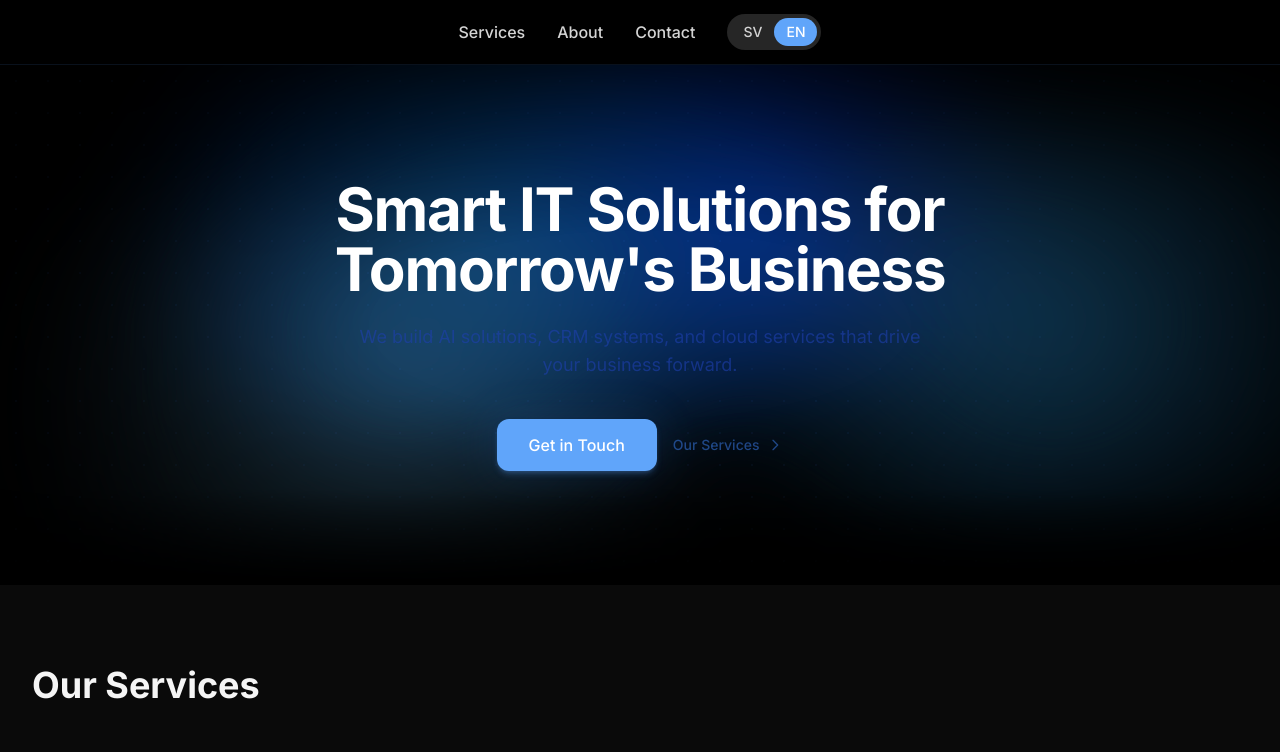
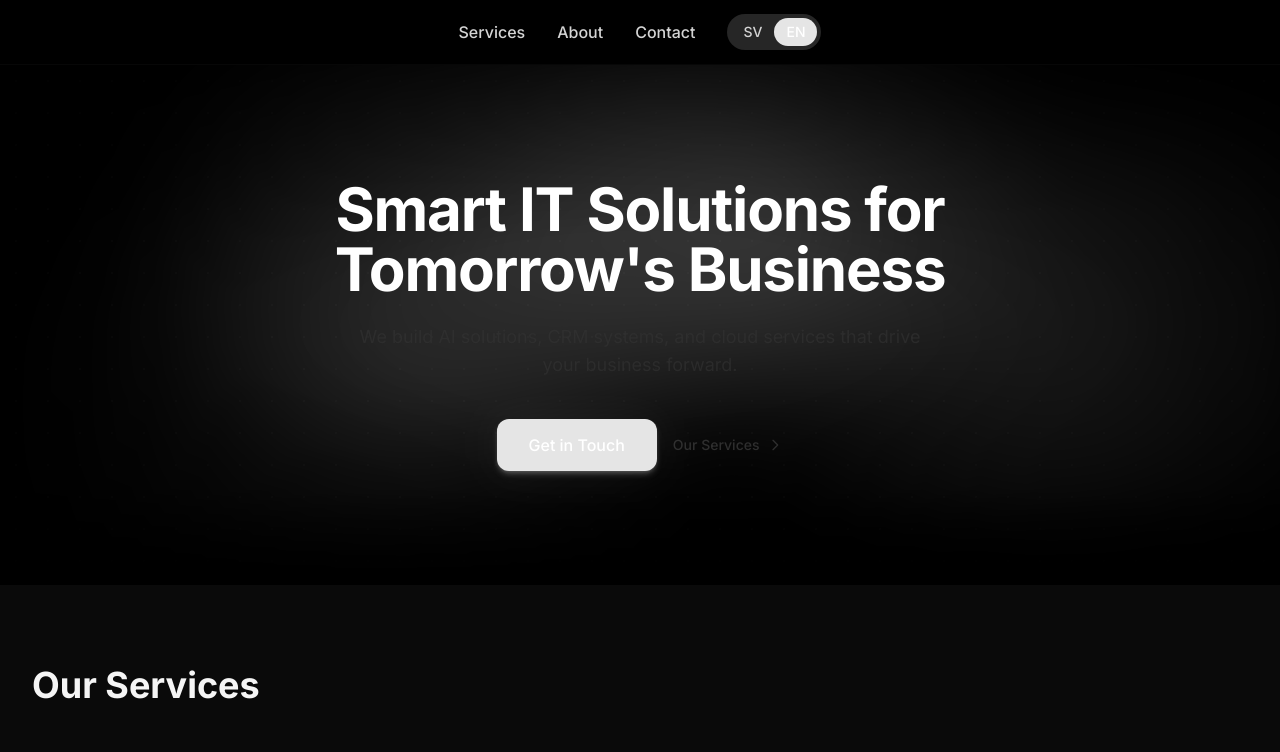
Before and after one commit to netic123/snapping-turtle-web, a Next.js app: page /en in a window 1280 px wide. Shown: the top 752 px of the page. Built offline with nearby package versions, Linux system fonts and the light colour scheme.

Commit message:
Pure black and white theme - no color accents
Remove all blue. Grayscale only - black bg, white text,
gray accents. White favicon and logo. Canvas animations
in white/gray. GitHub dark mode style.

```diff
--- a/src/app/global.css
+++ b/src/app/global.css
@@ -23,7 +23,7 @@
     position: absolute;
     inset: -4px;
     border-radius: inherit;
-    background: rgba(59, 130, 246, 0.2);
+    background: rgba(255, 255, 255, 0.08);
     z-index: -1;
     filter: blur(20px);
     opacity: 0.5;
@@ -41,7 +41,7 @@
   inset: -30%;
   width: 160%;
   height: 160%;
-  filter: blur(50px) saturate(1.8);
+  filter: blur(50px) saturate(0);
 }
 
 .hero-blob {
@@ -55,7 +55,7 @@
   height: 55%;
   top: 5%;
   left: 20%;
-  background: radial-gradient(circle at 50% 50%, rgba(59, 130, 246, 0.4) 0%, rgba(37, 99, 235, 0.15) 50%, transparent 70%);
+  background: radial-gradient(circle at 50% 50%, rgba(255, 255, 255, 0.15) 0%, rgba(255, 255, 255, 0.05) 50%, transparent 70%);
   animation: blob-float-1 12s ease-in-out infinite;
 }
 
@@ -64,7 +64,7 @@
   height: 50%;
   top: 25%;
   left: 50%;
-  background: radial-gradient(circle at 50% 50%, rgba(96, 165, 250, 0.35) 0%, rgba(96, 165, 250, 0.1) 50%, transparent 70%);
+  background: radial-gradient(circle at 50% 50%, rgba(255, 255, 255, 0.12) 0%, rgba(255, 255, 255, 0.04) 50%, transparent 70%);
   animation: blob-float-2 15s ease-in-out infinite;
 }
 
@@ -73,7 +73,7 @@
   height: 45%;
   top: 45%;
   left: 10%;
-  background: radial-gradient(circle at 50% 50%, rgba(147, 197, 253, 0.25) 0%, rgba(147, 197, 253, 0.06) 50%, transparent 70%);
+  background: radial-gradient(circle at 50% 50%, rgba(255, 255, 255, 0.08) 0%, rgba(255, 255, 255, 0.02) 50%, transparent 70%);
   animation: blob-float-3 18s ease-in-out infinite;
 }
 
@@ -82,7 +82,7 @@
   height: 40%;
   top: 10%;
   left: 40%;
-  background: radial-gradient(circle at 50% 50%, rgba(30, 64, 175, 0.45) 0%, rgba(30, 64, 175, 0.12) 50%, transparent 70%);
+  background: radial-gradient(circle at 50% 50%, rgba(255, 255, 255, 0.18) 0%, rgba(255, 255, 255, 0.06) 50%, transparent 70%);
   animation: blob-float-4 20s ease-in-out infinite;
 }
 
--- a/src/components/sections/About.tsx
+++ b/src/components/sections/About.tsx
@@ -47,7 +47,7 @@ export default function About() {
               <g className="turtle-head">
                 <circle cx="40" cy="100" r="16" opacity="0.8" />
                 <circle cx="33" cy="97" r="3" fill="white" />
-                <circle cx="32" cy="97" r="1.5" fill="#1c1917" />
+                <circle cx="32" cy="97" r="1.5" fill="#000000" />
               </g>
               {/* Shell shadow */}
               <ellipse cx="100" cy="110" rx="60" ry="45" opacity="0.2" />
--- a/src/components/sections/Hero.tsx
+++ b/src/components/sections/Hero.tsx
@@ -325,8 +325,8 @@ function HeroCanvas() {
         mouseHoverTime = 0;
       }
 
-      function sigHue(gen: number): number {
-        return 220 + Math.min(gen, 6) * 5;
+      function sigHue(_gen: number): number {
+        return 0;
       }
 
       // Build live signal count per connection for the 2-per-line cap
@@ -452,7 +452,7 @@ function HeroCanvas() {
         ctx.beginPath();
         ctx.moveTo(from.x, from.y);
         ctx.lineTo(to.x, to.y);
-        ctx.strokeStyle = `hsla(${220 + glowFrac * 10}, ${30 + glowFrac * 20}%, ${baseLightness}%, ${baseAlpha})`;
+        ctx.strokeStyle = `hsla(0, 0%, ${baseLightness}%, ${baseAlpha})`;
         ctx.lineWidth = 1 + glowFrac * 0.8;
         ctx.stroke();
 
@@ -464,13 +464,13 @@ function HeroCanvas() {
           const p = Math.max(0.15, Math.min(0.85, active.maxProgress));
 
           const gr = ctx.createLinearGradient(from.x, from.y, to.x, to.y);
-          gr.addColorStop(0, `hsla(${hue}, 45%, 50%, 0.03)`);
-          gr.addColorStop(p - 0.12, `hsla(${hue}, 45%, 50%, 0.05)`);
-          gr.addColorStop(p - 0.04, `hsla(${hue}, 60%, 60%, 0.25)`);
-          gr.addColorStop(p, `hsla(${hue}, 70%, 65%, 0.4)`);
-          gr.addColorStop(p + 0.02, `hsla(${hue}, 55%, 55%, 0.08)`);
-          gr.addColorStop(p + 0.12, `hsla(${hue}, 45%, 50%, 0)`);
-          if (p + 0.12 < 1) gr.addColorStop(1, `hsla(${hue}, 45%, 50%, 0)`);
+          gr.addColorStop(0, `hsla(0, 0%, 50%, 0.03)`);
+          gr.addColorStop(p - 0.12, `hsla(0, 0%, 50%, 0.05)`);
+          gr.addColorStop(p - 0.04, `hsla(0, 0%, 60%, 0.25)`);
+          gr.addColorStop(p, `hsla(0, 0%, 65%, 0.4)`);
+          gr.addColorStop(p + 0.02, `hsla(0, 0%, 55%, 0.08)`);
+          gr.addColorStop(p + 0.12, `hsla(0, 0%, 50%, 0)`);
+          if (p + 0.12 < 1) gr.addColorStop(1, `hsla(0, 0%, 50%, 0)`);
 
           ctx.beginPath();
           ctx.moveTo(from.x, from.y);
@@ -494,7 +494,7 @@ function HeroCanvas() {
         const alpha = (1 - frac) * 0.35;
         ctx.beginPath();
         ctx.arc(rp.x, rp.y, radius, 0, TAU);
-        ctx.strokeStyle = `hsla(${rp.hue}, 60%, 60%, ${alpha})`;
+        ctx.strokeStyle = `hsla(0, 0%, 60%, ${alpha})`;
         ctx.lineWidth = 1.5 * (1 - frac * 0.6);
         ctx.stroke();
       }
@@ -513,7 +513,7 @@ function HeroCanvas() {
         const brightBoost = genFrac * 0.15;
         const pulseRate = 3 + genFrac * 8;
         const corePulse = Math.sin(t * pulseRate + sig.progress * 10) * 0.5 + 0.5;
-        const sat = 65 + genFrac * 20;
+        const sat = 0;
 
         // Progress along the line (0→1 for forward, 1→0 for reverse)
         const p = Math.max(0, Math.min(1, sig.progress));
@@ -529,9 +529,9 @@ function HeroCanvas() {
         // Outer bloom — scales with generation
         const bloomR = 20 * sizeScale;
         const gr2 = ctx.createRadialGradient(px, py, 0, px, py, bloomR);
-        gr2.addColorStop(0, `hsla(${hue}, ${sat}%, 65%, ${(0.3 + brightBoost) * intensity})`);
-        gr2.addColorStop(0.4, `hsla(${hue}, ${sat - 10}%, 55%, ${(0.08 + brightBoost * 0.3) * intensity})`);
-        gr2.addColorStop(1, `hsla(${hue}, ${sat - 20}%, 45%, 0)`);
+        gr2.addColorStop(0, `hsla(0, 0%, 65%, ${(0.3 + brightBoost) * intensity})`);
+        gr2.addColorStop(0.4, `hsla(0, 0%, 55%, ${(0.08 + brightBoost * 0.3) * intensity})`);
+        gr2.addColorStop(1, `hsla(0, 0%, 45%, 0)`);
         ctx.beginPath();
         ctx.arc(px, py, bloomR, 0, TAU);
         ctx.fillStyle = gr2;
@@ -540,9 +540,9 @@ function HeroCanvas() {
         // Inner glow — scales with generation
         const innerR = 6 * sizeScale;
         const gr = ctx.createRadialGradient(px, py, 0, px, py, innerR);
-        gr.addColorStop(0, `hsla(${hue}, ${sat + 20}%, 85%, ${(0.8 + brightBoost) * intensity})`);
-        gr.addColorStop(0.5, `hsla(${hue}, ${sat}%, 60%, ${(0.2 + brightBoost * 0.5) * intensity})`);
-        gr.addColorStop(1, `hsla(${hue}, ${sat - 15}%, 50%, 0)`);
+        gr.addColorStop(0, `hsla(0, 0%, 85%, ${(0.8 + brightBoost) * intensity})`);
+        gr.addColorStop(0.5, `hsla(0, 0%, 60%, ${(0.2 + brightBoost * 0.5) * intensity})`);
+        gr.addColorStop(1, `hsla(0, 0%, 50%, 0)`);
         ctx.beginPath();
         ctx.arc(px, py, innerR, 0, TAU);
         ctx.fillStyle = gr;
@@ -550,7 +550,7 @@ function HeroCanvas() {
 
         // Core — pulses faster for later generations
         const coreR = (1.8 + corePulse * 0.8) * sizeScale;
-        const coreSat = 90 - genFrac * 30;
+        const coreSat = 0;
         const coreLight = 93 + genFrac * 5;
         ctx.beginPath();
         ctx.arc(px, py, coreR, 0, TAU);
@@ -566,9 +566,9 @@ function HeroCanvas() {
         const ty = from.y + (to.y - from.y) * ts;
 
         const trailGr = ctx.createLinearGradient(tx, ty, px, py);
-        trailGr.addColorStop(0, `hsla(${hue}, 45%, 50%, 0)`);
-        trailGr.addColorStop(0.5, `hsla(${hue}, 55%, 55%, ${0.08 * intensity})`);
-        trailGr.addColorStop(1, `hsla(${hue}, 60%, 60%, ${(0.25 + brightBoost) * intensity})`);
+        trailGr.addColorStop(0, `hsla(0, 0%, 50%, 0)`);
+        trailGr.addColorStop(0.5, `hsla(0, 0%, 55%, ${0.08 * intensity})`);
+        trailGr.addColorStop(1, `hsla(0, 0%, 60%, ${(0.25 + brightBoost) * intensity})`);
         ctx.beginPath();
         ctx.moveTo(tx, ty);
         ctx.lineTo(px, py);
@@ -589,9 +589,9 @@ function HeroCanvas() {
         if (a > 0.05) {
           const glowR = node.radius * (4 + a * 5);
           const gr = ctx.createRadialGradient(node.x, node.y, 0, node.x, node.y, glowR);
-          gr.addColorStop(0, `hsla(220, 65%, 65%, ${a * 0.4})`);
-          gr.addColorStop(0.4, `hsla(220, 55%, 55%, ${a * 0.12})`);
-          gr.addColorStop(1, "hsla(220, 45%, 45%, 0)");
+          gr.addColorStop(0, `hsla(0, 0%, 65%, ${a * 0.4})`);
+          gr.addColorStop(0.4, `hsla(0, 0%, 55%, ${a * 0.12})`);
+          gr.addColorStop(1, "hsla(0, 0%, 45%, 0)");
           ctx.beginPath();
           ctx.arc(node.x, node.y, glowR, 0, TAU);
           ctx.fillStyle = gr;
@@ -602,8 +602,8 @@ function HeroCanvas() {
         if (pulse > 0.6) {
           const pulseR = node.radius * 2.5;
           const pgr = ctx.createRadialGradient(node.x, node.y, 0, node.x, node.y, pulseR);
-          pgr.addColorStop(0, `hsla(220, 50%, 55%, ${(pulse - 0.6) * 0.06})`);
-          pgr.addColorStop(1, "hsla(220, 40%, 45%, 0)");
+          pgr.addColorStop(0, `hsla(0, 0%, 55%, ${(pulse - 0.6) * 0.06})`);
+          pgr.addColorStop(1, "hsla(0, 0%, 45%, 0)");
           ctx.beginPath();
           ctx.arc(node.x, node.y, pulseR, 0, TAU);
           ctx.fillStyle = pgr;
@@ -617,8 +617,8 @@ function HeroCanvas() {
           node.x - node.radius * 0.3, node.y - node.radius * 0.3, 0,
           node.x, node.y, node.radius
         );
-        bodyGr.addColorStop(0, `hsla(220, 60%, ${lightness + 12}%, ${bodyAlpha})`);
-        bodyGr.addColorStop(1, `hsla(220, 50%, ${lightness}%, ${bodyAlpha * 0.7})`);
+        bodyGr.addColorStop(0, `hsla(0, 0%, ${lightness + 12}%, ${bodyAlpha})`);
+        bodyGr.addColorStop(1, `hsla(0, 0%, ${lightness}%, ${bodyAlpha * 0.7})`);
         ctx.beginPath();
         ctx.arc(node.x, node.y, node.radius, 0, TAU);
         ctx.fillStyle = bodyGr;
@@ -627,7 +627,7 @@ function HeroCanvas() {
         // Ring
         ctx.beginPath();
         ctx.arc(node.x, node.y, node.radius + 0.8, 0, TAU);
-        ctx.strokeStyle = `hsla(220, 45%, 55%, ${(0.15 + a * 0.3) * nFade})`;
+        ctx.strokeStyle = `hsla(0, 0%, 55%, ${(0.15 + a * 0.3) * nFade})`;
         ctx.lineWidth = 0.6;
         ctx.stroke();
 
@@ -635,7 +635,7 @@ function HeroCanvas() {
         if (a > 0.3) {
           ctx.beginPath();
           ctx.arc(node.x, node.y, node.radius * 0.35, 0, TAU);
-          ctx.fillStyle = `hsla(220, 85%, 92%, ${a * 0.9})`;
+          ctx.fillStyle = `hsla(0, 0%, 95%, ${a * 0.9})`;
           ctx.fill();
         }
       }
@@ -643,9 +643,9 @@ function HeroCanvas() {
       // Mouse glow — larger, warmer
       if (mx > 0 && my > 0) {
         const mgr = ctx.createRadialGradient(mx, my, 0, mx, my, 130);
-        mgr.addColorStop(0, "hsla(220, 55%, 58%, 0.08)");
-        mgr.addColorStop(0.4, "hsla(220, 50%, 55%, 0.04)");
-        mgr.addColorStop(1, "hsla(220, 40%, 40%, 0)");
+        mgr.addColorStop(0, "hsla(0, 0%, 58%, 0.08)");
+        mgr.addColorStop(0.4, "hsla(0, 0%, 55%, 0.04)");
+        mgr.addColorStop(1, "hsla(0, 0%, 40%, 0)");
         ctx.beginPath();
         ctx.arc(mx, my, 130, 0, TAU);
         ctx.fillStyle = mgr;
@@ -714,7 +714,7 @@ export default function Hero() {
       <div
         className="absolute inset-0 pointer-events-none opacity-[0.07]"
         style={{
-          backgroundImage: "radial-gradient(circle, rgba(59, 130, 246, 0.8) 1px, transparent 1px)",
+          backgroundImage: "radial-gradient(circle, rgba(255, 255, 255, 0.3) 1px, transparent 1px)",
           backgroundSize: "32px 32px",
         }}
       />
--- a/tailwind.config.ts
+++ b/tailwind.config.ts
@@ -6,16 +6,16 @@ const config: Config = {
     extend: {
       colors: {
         turtle: {
-          50: "#0a1628",
-          100: "#1e3a5f",
-          200: "#1e40af",
-          300: "#3b82f6",
-          400: "#60a5fa",
-          500: "#3b82f6",
-          600: "#60a5fa",
-          700: "#93c5fd",
-          800: "#bfdbfe",
-          900: "#dbeafe",
+          50: "#111111",
+          100: "#1a1a1a",
+          200: "#333333",
+          300: "#555555",
+          400: "#888888",
+          500: "#ffffff",
+          600: "#e5e5e5",
+          700: "#cccccc",
+          800: "#999999",
+          900: "#666666",
           950: "#000000",
         },
         bark: {
```
Also changed, not shown: public/images/favicon.png, public/images/logo-light.png.
